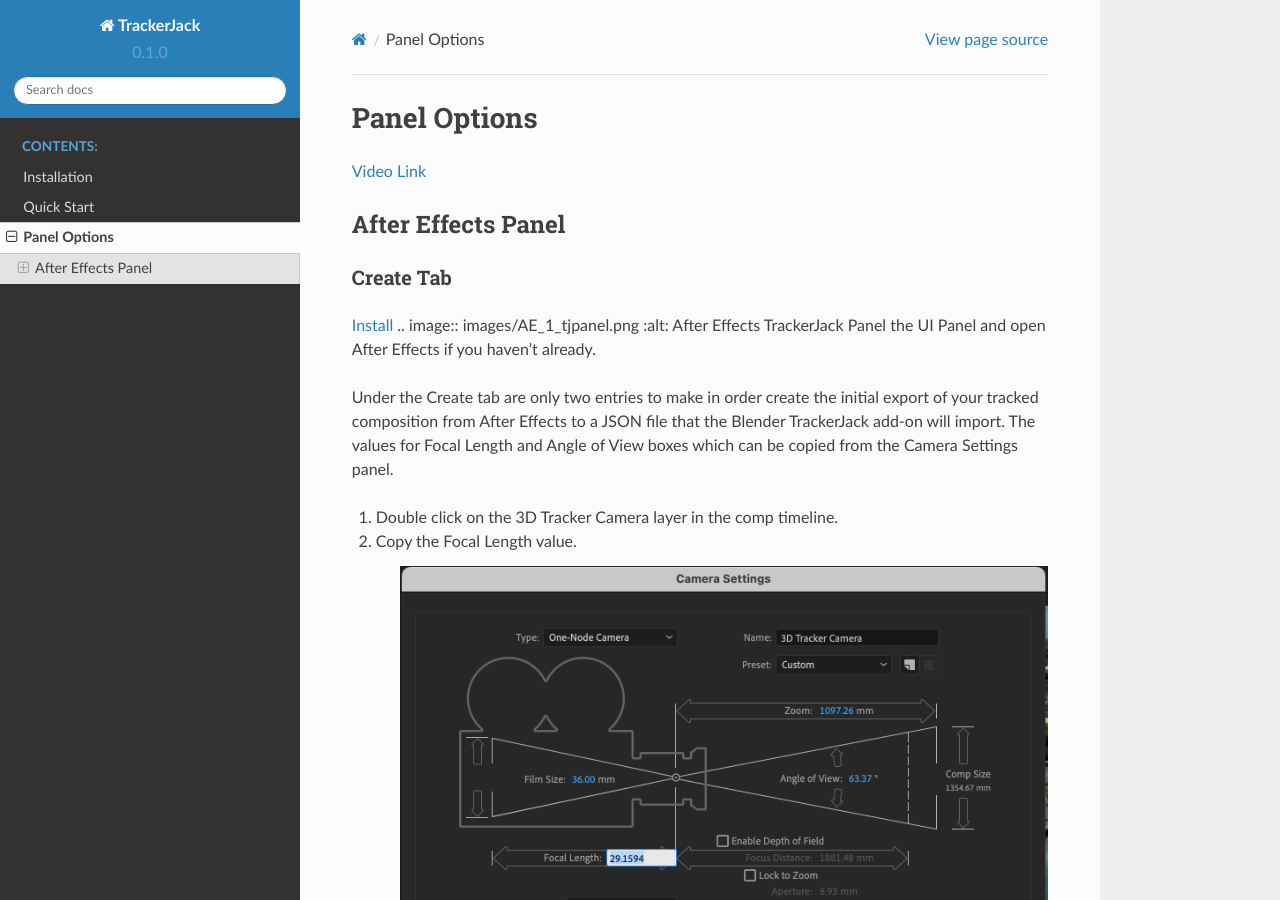
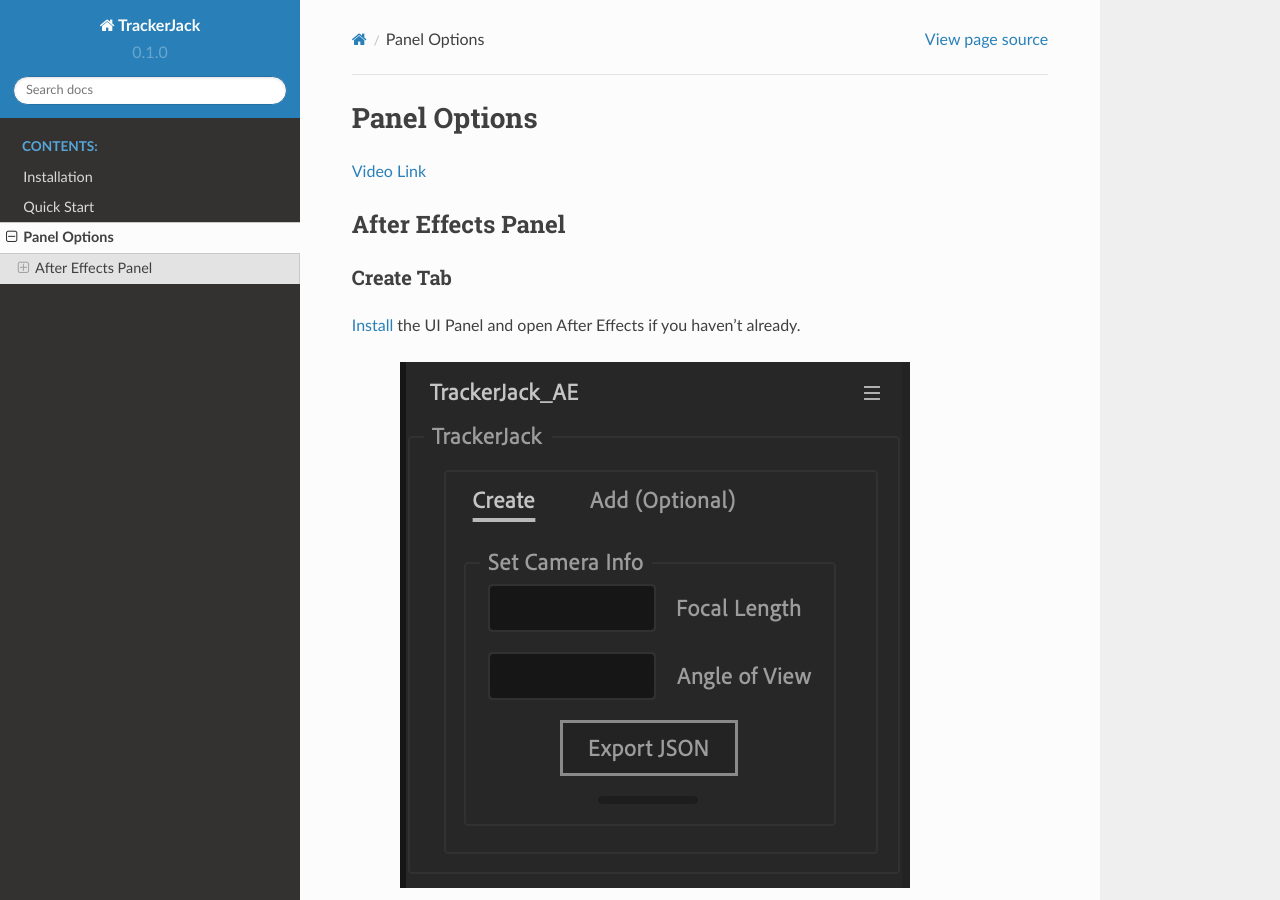
Before and after one commit to halekii/TrackerJack-Tutorial, a Sphinx documentation site: the page built from docs/source/panel_options.rst, in a window 1280 px wide and 900 px high. Built offline with Sphinx 7.4.7 and the Read the Docs theme 2.0.0, drawn with Linux system fonts in a browser that asks for light colours; pages that are not in the unit, such as notebooks, are missing from menus.

Commit message:
Update panel_options.rst

```diff
--- a/docs/source/panel_options.rst
+++ b/docs/source/panel_options.rst
@@ -16,13 +16,13 @@
 
 |InstallAEPanel| the UI Panel and open After Effects if you haven't already.
 
-.. |InstallAEPanel| raw:: html
+   .. image:: images/AE_1_tjpanel.png
+      :alt: After Effects TrackerJack Panel
+
+ .. |InstallAEPanel| raw:: html
 
       <a href="https://trackerjack-tutorial.readthedocs.io/en/latest/installation.html#after-effects-panel-install">Install</a>
 
-
-   .. image:: images/AE_1_tjpanel.png
-        :alt: After Effects TrackerJack Panel
 
 Under the Create tab are only two entries to make in order create the initial export of your tracked composition from After Effects to a JSON file that the Blender TrackerJack add-on will import. The values for Focal Length and Angle of View boxes which can be copied from the Camera Settings panel.
 
```
